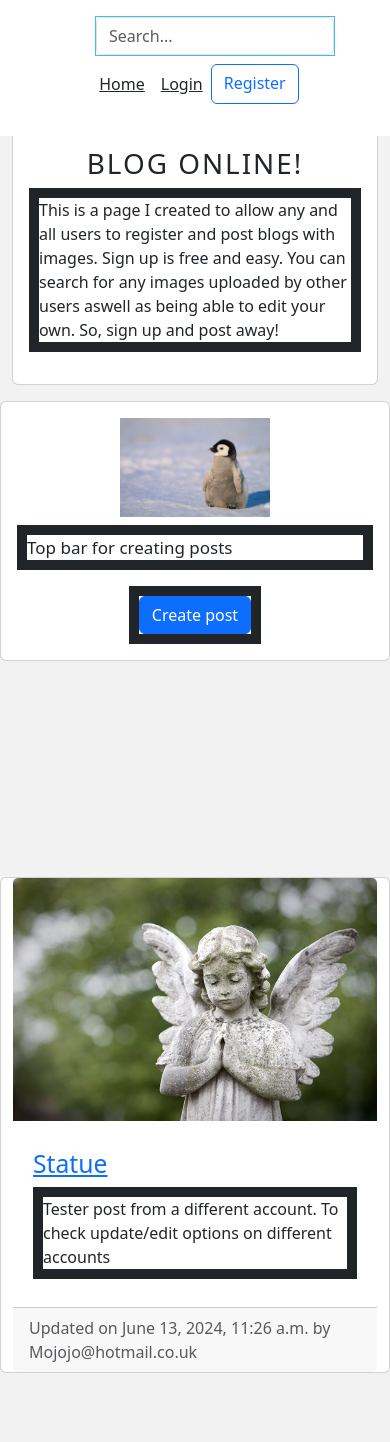
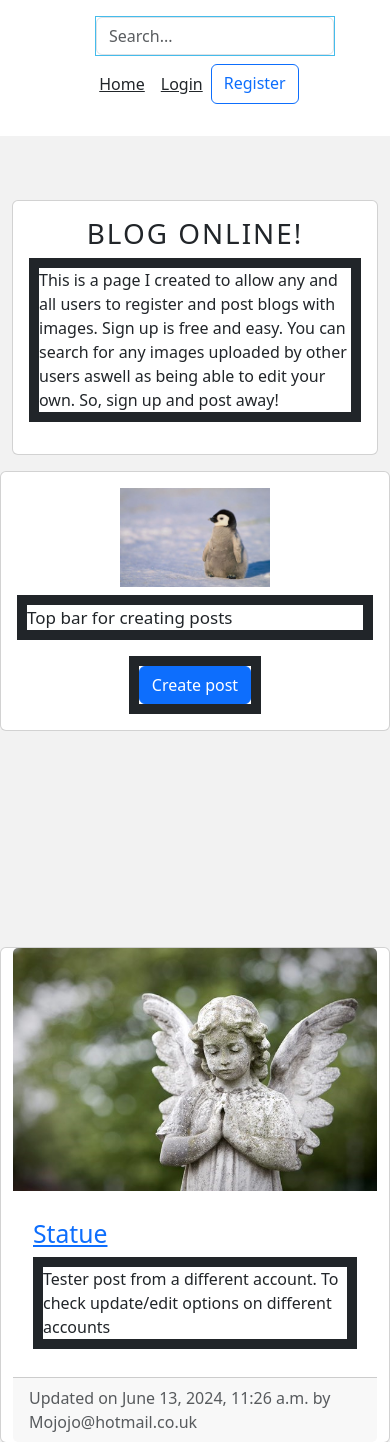
Before and after one commit to Jordan-Finlay/blog_online, a Django app: page / in a window 390 px wide. Shown: the top 1442 px of the page. Run offline with Django 4.2, Linux system fonts and the light colour scheme; data comes from the database, SQL or seed files in the repository.

Commit message:
homescreen small screen change

```diff
--- a/personal/templates/personal/home.html
+++ b/personal/templates/personal/home.html
@@ -64,7 +64,7 @@
 
 <!-- Main content -->
  <!--Main title only shows when the screen is large then sets to hidden-->
-<div class="container pushdown" id="test">
+<div class="container pushdown" id="pdss">
 	<div class="row">
 		<div id="hide">
 			<div class="card movetitle">
```
